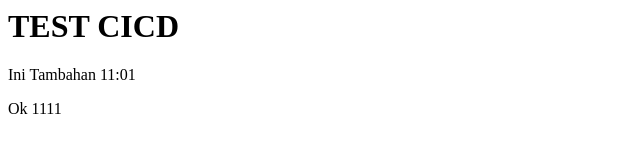
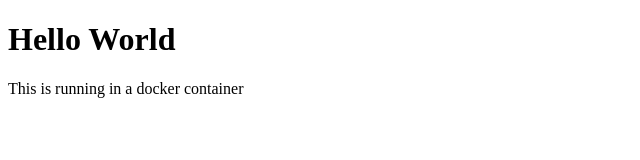
Before and after one commit to febriyandi-source/gandes-repo, a plain HTML site: page index.html in a window 1280 px wide. Shown: the whole page, without its empty margins (0-640 px from the left). Drawn offline with Linux system fonts and the light colour scheme.

Commit message:
Update index.html

```diff
--- a/index.html
+++ b/index.html
@@ -1,7 +1,11 @@
-<html>
-<body>
-<h1>TEST CICD</h1>
-<p>Ini Tambahan 11:01</p>
-<p>Ok 1111</p>
-</body>
+<!DOCTYPE html>
+<html lang="en">
+  <head>
+    <meta charset="UTF-8">
+    <title>Simple App</title>
+  </head>
+  <body>
+    <h1>Hello World</h1>
+    <p>This is running in a docker container</p>
+  </body>
 </html>
```
